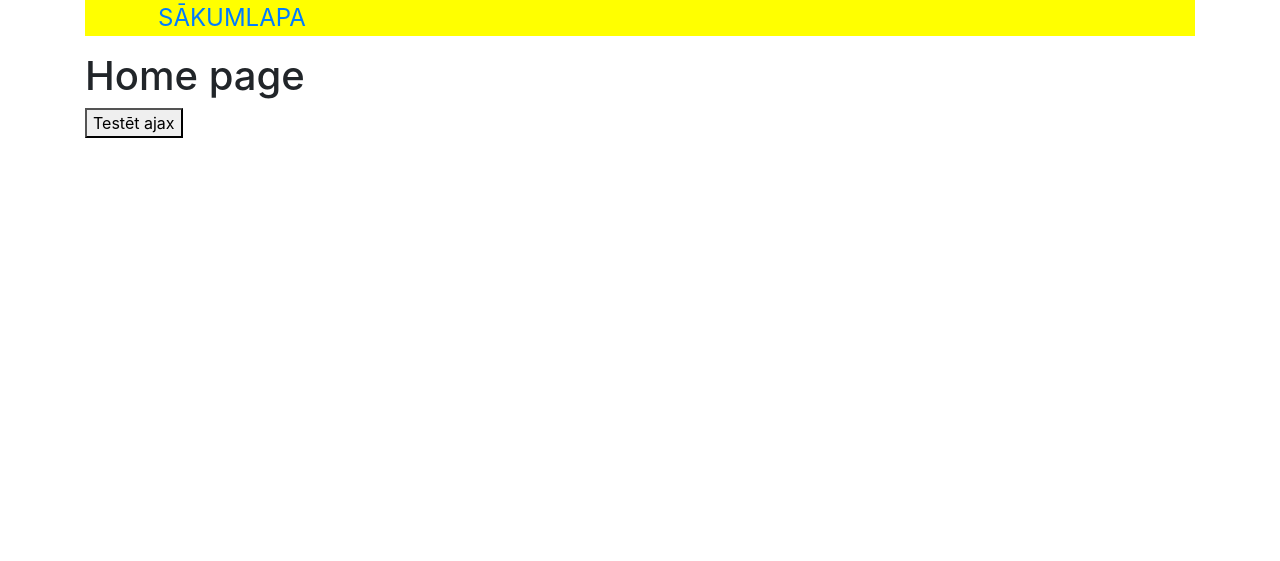
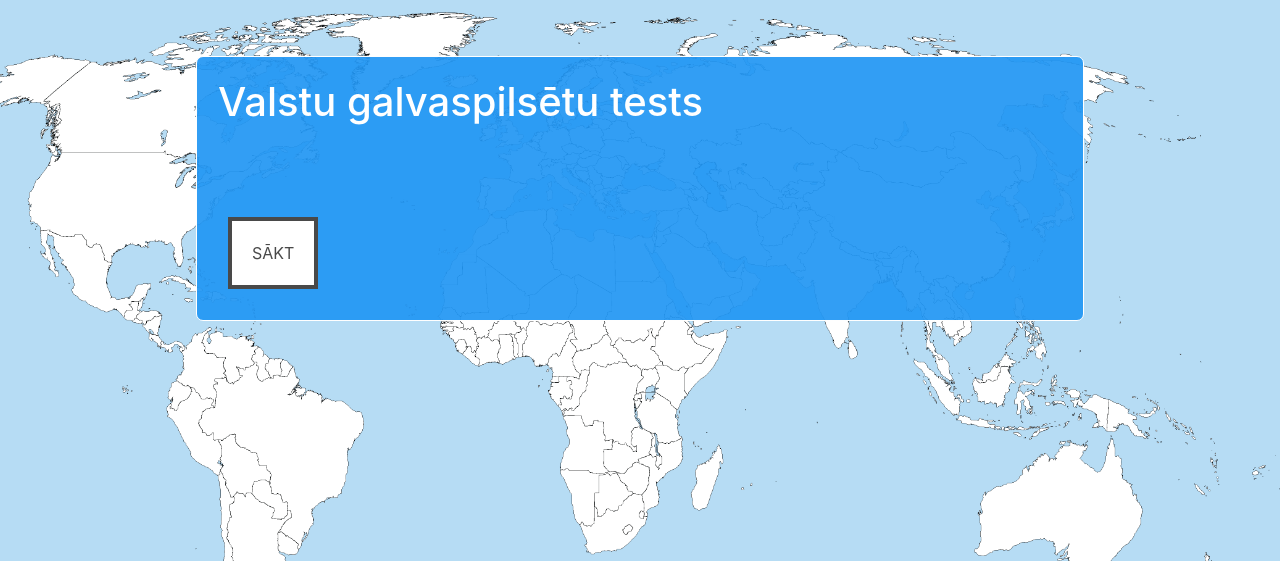
Before and after one commit to kristapsmu/serverspele, a Flask app: page / in a window 1280 px wide. Shown: the top 561 px of the page. Run offline with Flask 2, Linux system fonts and the light colour scheme; some libraries are stand-ins or nearby versions.

Commit message:
Gandrīz viss

```diff
--- a/main.py
+++ b/main.py
@@ -1,50 +1,46 @@
 from flask import Flask, render_template, request
 import requests
 import json
+import random
 
 app = Flask(__name__)
-produkti = {
-  "olas":{
-    "cena":20,
-    "izdruka": "Olas"
-  },
-  "piens":{
-    "cena":20,
-    "izdruka": "Piens"
-  },
-  "maize":{
-    "cena":170,
-    "izdruka": "Piens"
-  },
+
+jautajumi = {
+    0: { "jautajums": "Latvijas galvaspilsēta ir ?", "atbildes": "Rīga|Maskava|Pēterburga|Jelgava", "c": 0,"flag":"https://www.countries-ofthe-world.com/flags-normal/flag-of-Latvia.png","j": 0},
+    1: { "jautajums": "Afganistānas galvaspilsēta ir ?", "atbildes": "Luanda|Maskava|Kabula|Jelgava", "c": 2,"flag":"https://www.countries-ofthe-world.com/flags-normal/flag-of-Afghanistan.png","j": 1},
+    2: { "jautajums": "Albānijas galvaspilsēta ir ?", "atbildes": "Tirāna|Maskava|Pēterburga|Jelgava", "c": 0,"flag":"https://www.countries-ofthe-world.com/flags-normal/flag-of-Albania.png","j": 2},
+    3: { "jautajums": "Alžīrijas galvaspilsēta ir ?", "atbildes": "Rīga|Luanda|Pēterburga|Alžīra", "c": 3,"flag":"https://www.countries-ofthe-world.com/flags-normal/flag-of-Algeria.png","j": 3},
+    4: { "jautajums": "Andoras galvaspilsēta ir ?", "atbildes": "Rīga|Andora la Velja|Pēterburga|Buenosairesa", "c": 1,"flag":"https://www.countries-ofthe-world.com/flags-normal/flag-of-Andorra.png","j": 4},
+    5: { "jautajums": "Angolas galvaspilsēta ir ?", "atbildes": "Luanda|Maskava|Pēterburga|Jelgava", "c": 0,"flag":"https://www.countries-ofthe-world.com/flags-normal/flag-of-Angola.png","j": 5},
+    6: { "jautajums": "Argentīnas galvaspilsēta ir ?", "atbildes": "Rīga|Maskava|Pēterburga|Buenosairesa", "c": 3,"flag":"https://www.countries-ofthe-world.com/flags-normal/flag-of-Argentina.png","j":6},
+    7: { "jautajums": "Armēnijas galvaspilsēta ir ?", "atbildes": "Rīga|Erevāna|Pēterburga|Jelgava", "c": 1,"flag":"https://www.countries-ofthe-world.com/flags-normal/flag-of-Armenia.png","j":7},
+    8: { "jautajums": "ASV galvaspilsēta ir ?", "atbildes": "Rīga|Maskava|Pēterburga|Vašingtona", "c": 3,"flag":"https://www.countries-ofthe-world.com/flags-normal/flag-of-United-States-of-America.png","j": 8},
+    9: { "jautajums": "Austrālijas galvaspilsēta ir ?", "atbildes": "Kanbera|Maskava|Pēterburga|Vašingtona", "c": 0,"flag":"https://www.countries-ofthe-world.com/flags-normal/flag-of-Austria.png","j": 9},
+    10: { "jautajums": "Baltkrievijas galvaspilsēta ir ?", "atbildes": "Rīga|Minska|Bridžtauna|Jelgava", "c": 1,"flag":"https://www.countries-ofthe-world.com/flags-normal/flag-of-Belarus.png","j": 10},
+    11: { "jautajums": "Bangladešas galvaspilsēta ir ?", "atbildes": "Daka|Maskava|Pēterburga|Jelgava", "c": 0,"flag":"https://www.countries-ofthe-world.com/flags-normal/flag-of-Bangladesh.png","j": 11},
+    12: { "jautajums": "Barbadosas galvaspilsēta ir ?", "atbildes": "Rīga|Maskava|Brisele|Bridžtauna", "c": 3,"flag":"https://www.countries-ofthe-world.com/flags-normal/flag-of-Barbados.png","j": 12},
+    13: { "jautajums": "Beļģijas galvaspilsēta ir ?", "atbildes": "Brisele|Maskava|Pēterburga|Jelgava", "c": 0,"flag":"https://www.countries-ofthe-world.com/flags-normal/flag-of-Belgium.png","j": 13},
 }
-
 @app.route('/')
 def home():
   return render_template("home.html", name = "PARAMETRS")
 @app.route('/ajax')
 def ajax():
-  r = json.dumps(produkti)
-  return render_template("ajax.html", masivs = r)
-"""
-@app.route('/prametri')
-def prametri():
-  parametri = request.args
 
-  return (json.dumps(parametri, sort_keys=True))
-@app.route('/nauda')
-def nauda():
-  r = ""
-  url = 'https://api.exchangerate-api.com/v4/latest/EUR'
-  headers = {'content-type': 'application/json'}
-  r = requests.post(url, '', headers=headers)
-  uzjson = r.json()
-  return render_template("nauda.html",masivs = uzjson)
-@app.route('/bilde')
-def bilde():
-  r = ""
-  url = 'https://dog.ceo/api/breeds/image/random'
-  headers = {'content-type': 'application/json'}
-  r = requests.get(url, '', headers=headers)
-  uzjson = r.json()
-  return render_template("bilde.html",masivs = uzjson) """
+  return json.dumps(produkti)
+@app.route('/jautajums')
+def jautajums():
+  r = jautajumi[random.randint(0, 13)]
+  return json.dumps(r)
+@app.route('/atbilde', methods=["POST"])
+def atbilde():
+	j = request.args.get('j')
+	atb = request.args.get('sk')
+	if int(jautajumi[int(j)]["c"]) == int(atb):
+		return '1'
+	else:
+		return '0'
+
+
+
 app.run(host='0.0.0.0',port= 8020)
--- a/static/css/main.css
+++ b/static/css/main.css
@@ -1,5 +1,5 @@
 body{
-  background: gray;
+  background: transparent;
     color:white;
 }
 ul.menu {
--- /dev/null
+++ b/static/css/style.css
@@ -0,0 +1,61 @@
+html {
+  background: url(../img/fons.png) no-repeat center center fixed;
+  -webkit-background-size: cover;
+  -moz-background-size: cover;
+  -o-background-size: cover;
+  background-size: cover;
+}
+div#konteiners {
+    width: 80%;
+    margin: 0 auto;
+    background: #2196f3eb;
+    height: auto;
+    padding: 21px;
+    margin-top: 5%;
+    color: white;
+    font-weight: bold;
+    border: 1px solid white;
+    border-radius: 7px;
+}
+p#karogs, p#jautajums {
+    display: inline-block;
+    vertical-align: middle;
+}
+p#karogs img {
+    width: 70px;
+	margin:20px;
+}
+p#jautajums {
+    font-size: 32px;
+}
+button {
+color: #494949 !important;
+text-transform: uppercase;
+text-decoration: none;
+background: #ffffff;
+padding: 20px;
+border: 4px solid #494949 !important;
+display: inline-block;
+transition: all 0.4s ease 0s;
+margin:10px;
+}
+button:hover {
+color: #ffffff !important;
+background: #f6b93b;
+border-color: #f6b93b !important;
+transition: all 0.4s ease 0s;
+}
+.pareiza {
+    border: 3px solid green !Important;
+    background: #4CAF50eb !important;
+}
+.nepareiza {
+    border: 3px solid #E91E63 !Important;
+    background: #f44336eb !important;
+}
+span#pareizas,span#nepareizas  {
+    font-size: 22px;
+}
+body{
+	background:transparent
+}
--- a/static/js/main.js
+++ b/static/js/main.js
@@ -0,0 +1,95 @@
+	let punkti = 0;
+	let kludas = 0;
+	let jautajums = 1;
+	let par;
+	let nep;
+	let jau;
+	let atb;
+	let karogs;
+	function sakt(){
+		punkti = 0;
+		kludas = 0;
+		jautajums = 1;
+		// atrod visus objektus
+		par = document.getElementById("pareizas");
+		nep = document.getElementById("nepareizas");
+		jau = document.getElementById("jautajums");
+		atb = document.getElementById("atbildes");
+		karogs = document.getElementById("karogs");
+		document.getElementById("poga").remove();
+		jautajumu();
+	}
+	function jautajumu(){
+
+		let atbildenoservera = "";
+		$.ajax({url: '/jautajums',"method": "GET","dataType":'html', success: function(result){
+		    atbildenoservera = JSON.parse(result);
+			let pogas = Array();
+			let atbtemp = "";
+			let atbindekss = "";
+			jau.innerHTML =	jautajums+". jautājums <br> "+atbildenoservera.jautajums;
+			karogs.innerHTML =	"<img src='"+atbildenoservera.flag+"'>";
+			pogas = atbildenoservera.atbildes.split("|");
+			console.log(pogas.length);
+			for(let sk = 0; sk < pogas.length;sk++){
+
+				atbtemp += "<button id='atb"+(sk+1)+"' onclick='atbilde("+atbildenoservera.j+","+sk+")'>"+(sk+1)+". "+pogas[sk]+"</button> <br>";
+			}
+			atb.innerHTML = atbtemp;
+			renderlaukums();
+
+		}});
+
+	}
+	function atbilde(j,sk){
+
+		 $.ajax({url: '/atbilde?j='+j+'&sk='+sk,"method": "POST","dataType":'html', success: function(result){
+			if(result == 1){
+				punkti++;
+			    pareiza();
+			 }else{
+				kludas++;
+				nepareiza();
+			 }
+		 }});
+		 jautajums++;
+		 if(jautajums > 20){
+			 spelesbeigas();
+		 }else{
+			document.getElementById("atb"+(sk+1)).disabled = true;
+			setTimeout(function(){
+				jautajumu();
+			}, 1000);
+
+		 }
+
+
+	}
+	function pareiza(){
+		var konteineris = document.getElementById("konteiners");
+		konteineris.classList.add("pareiza");
+		setTimeout(function(){
+		   konteineris.classList.remove("pareiza");
+		}, 1000);
+	}
+	function nepareiza(){
+		 var konteineris = document.getElementById("konteiners");
+		konteineris.classList.add("nepareiza");
+		setTimeout(function(){
+		   konteineris.classList.remove("nepareiza");
+		}, 1000);
+
+	}
+	function renderlaukums(){
+
+		par.innerHTML = "Pareizas atbildes:"+punkti;
+		nep.innerHTML = "Nepareizas atbildes:"+kludas;
+
+	}
+	function spelesbeigas(){
+		document.getElementById("konteiners").innerHTML = "";
+		document.getElementById("konteiners").innerHTML = "<h1> Spēles beigas! Jūs atbildējāt pareizi uz "+punkti+" jautājumiem, kļūdijāties "+kludas+".</h1> ";
+		document.getElementById("konteiners").innerHTML += '<button onClick="window.location.href=window.location.href"> Sākt no jauna</button>';
+
+
+	}
--- a/templates/home.html
+++ b/templates/home.html
@@ -1,17 +1,14 @@
 {% extends "template.html" %}
 
 {% block content %}
-  <h1>Home page</h1>
-  <div id="izdruka"></div>
-  <Script>
-	function test(){
-		  $.ajax({url: '{{ url_for('ajax') }}', success: function(result){
+  <div id="konteiners">
+    <h1>Valstu galvaspilsētu tests</h1>
+	<div id="tablo"><span id="pareizas"></span><br><span id="nepareizas"></span></div>
+	<p id="karogs"></p>
+	<p id="jautajums"></p>
+	<p id="atbildes"></p>
+	<button onclick="sakt();" id="poga">Sākt</button>
+  </div>
 
 
-			$("#izdruka").html(result);
-		  }});
-	}
-
-  </script>
-  <button onclick="test()">Testēt ajax</button>
 {% endblock %}
--- a/templates/template.html
+++ b/templates/template.html
@@ -2,27 +2,15 @@
 <html>
 <head>
   <title>Flask app</title>
-  <link rel="stylesheet" href="{{ url_for('static', filename='css/main.css') }}">
+
   <link rel="stylesheet" href="{{ url_for('static', filename='css/bootstrap-grid.min.css') }}">
   <link rel="stylesheet" href="{{ url_for('static', filename='css/bootstrap.css') }}">
+    <link rel="stylesheet" href="{{ url_for('static', filename='css/style.css') }}">
   <script src="{{ url_for('static', filename='js/jq.js') }}"></script>
   <script src="{{ url_for('static', filename='js/main.js') }}"></script>
-  <script src="{{ url_for('static', filename='js/bootstrap.js') }}"></script>
-
 </head>
 <body>
-  <header>
-    <div class="container">
-      <nav>
-        <ul class="menu">
-          <li>
-            <a href="{{ url_for('home') }}">Sākumlapa</a>
-          </li>
 
-        </ul>
-      </nav>
-    </div>
-  </header>
   <div class="container">
     {% block content %}
     {% endblock %}
```
Also changed, not shown: static/img/fons.png (added).
